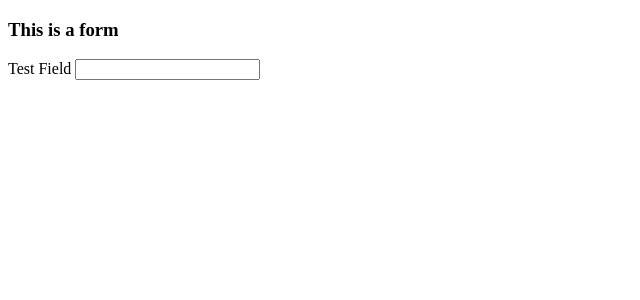
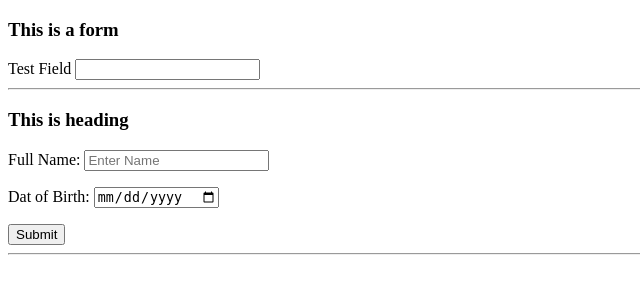
Before and after one commit to dipu157/bohubrhi-web-development, a Django app: page /form/ in a window 1280 px wide. Shown: the top 300 px of the page, without its empty margins (0-640 px from the left). Run offline with Django 4.2, Linux system fonts and the light colour scheme.

Commit message:
working with forms

```diff
--- a/django practise/first_app/forms.py
+++ b/django practise/first_app/forms.py
@@ -3,6 +3,6 @@ from django import forms
 
 class user_form(forms.Form):
 
-    user_name = forms.CharField()
+    user_name = forms.CharField(label="Full Name",widget=forms.TextInput(attrs={'Placeholder':"Enter Name"}))
 
-    user_email = forms.EmailField()
+    user_dob = forms.DateField(label="Dat of Birth", widget=forms.TextInput(attrs={'type':'date'}))
--- a/django practise/first_app/views.py
+++ b/django practise/first_app/views.py
@@ -5,4 +5,16 @@ from first_app import forms
 def form(request):
     new_form = forms.user_form()
     diction = {'test_form' : new_form, 'heading':"This is heading"}
+
+    if request.method == 'POST':
+        new_form = forms.user_form(request.POST)
+
+        if new_form.is_valid():
+            user_name = new_form.cleaned_data['user_name']
+            user_dob = new_form.cleaned_data['user_dob']
+
+            diction.update({'user_name':user_name})
+            diction.update({'user_dob':user_dob})
+            diction.update({'form_submitted':"yes"})
+
     return render(request, 'first_app/form.html', context=diction)
--- a/django practise/templates/first_app/form.html
+++ b/django practise/templates/first_app/form.html
@@ -11,5 +11,19 @@
         <label for="test_field">Test Field</label>
         <input type="text" name="test_field" value="">
     </form>
+
+    <hr>
+    <h3>{{ heading }}</h3>
+    <form action="" method="post">
+        {{test_form.as_p}}
+        {% csrf_token %}
+        <input type="submit" name="submit" value="Submit">
+    </form>
+    <hr>
+
+    {% if form_submitted %}
+        <p>Name: {{ user_name }}</p>
+        <p>DOB: {{ user_dob }}</p>
+    {% endif %}
 </body>
 </html>
```
